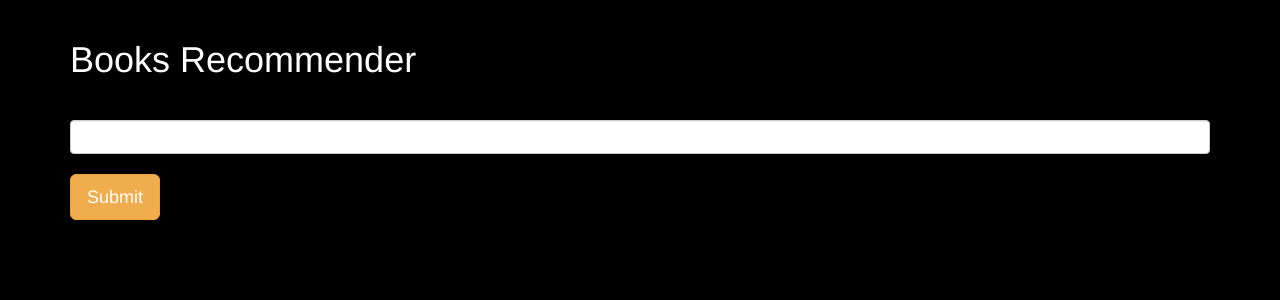
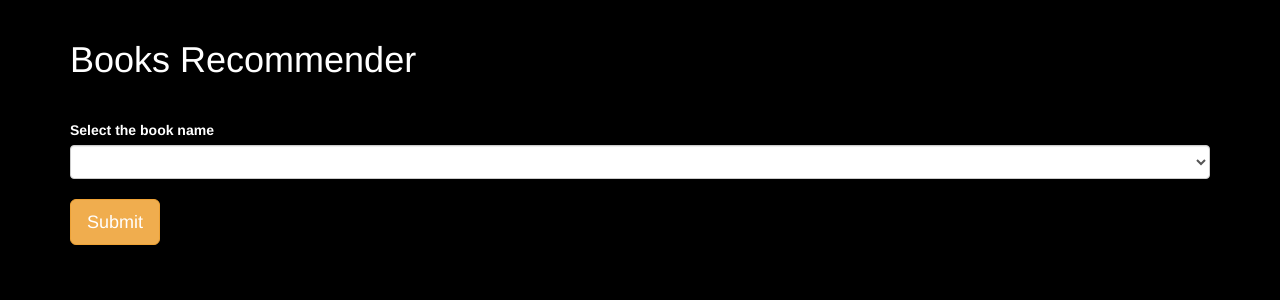
Before and after one commit to GauravBurande/Book-Recommender-System, a Flask app: page /recommend in a window 1280 px wide. Shown: the part 52-352 px from the top of the page. Run offline with Flask 2, Linux system fonts and the light colour scheme; lists and menus that the app fills with data are empty; parts of the project's set-up code (start-up, migrations or seed data) failed here and were passed over.

Commit message:
changed recommend ui
changed book selection from input to select option

```diff
--- a/app.py
+++ b/app.py
@@ -26,7 +26,8 @@
 
 @app.route("/recommend")
 def recommend_ui():
-    return render_template('recommend.html')
+    return render_template('recommend.html',
+                            book_name = list(popular_df['Book-Title'].values))
 
 @app.route('/recommend_books', methods=['post'])
 def recommend():
@@ -46,7 +47,7 @@
 
     print(data)
 
-    return render_template('recommend.html',data=data)
+    return render_template('recommend.html',data=data,book_name = list(popular_df['Book-Title'].values))
 
 if __name__ == "__main__":
     app.run(debug=True)
--- a/templates/index.html
+++ b/templates/index.html
@@ -5,7 +5,7 @@
     <meta charset="UTF-8">
     <meta http-equiv="X-UA-Compatible" content="IE=edge">
     <meta name="viewport" content="width=device-width, initial-scale=1.0">
-    <title>Home|Book Recommender</title>
+    <title>Home | Book Recommender</title>
     <link rel="stylesheet" href="https://cdn.jsdelivr.net/npm/bootstrap@3.3.7/dist/css/bootstrap.min.css"
         integrity="sha384-BVYiiSIFeK1dGmJRAkycuHAHRg32OmUcww7on3RYdg4Va+PmSTsz/K68vbdEjh4u" crossorigin="anonymous">
 
--- a/templates/recommend.html
+++ b/templates/recommend.html
@@ -5,7 +5,7 @@
     <meta charset="UTF-8">
     <meta http-equiv="X-UA-Compatible" content="IE=edge">
     <meta name="viewport" content="width=device-width, initial-scale=1.0">
-    <title>Recommend|Book Recommender</title>
+    <title>Recommend | Book Recommender</title>
     <link rel="stylesheet" href="https://cdn.jsdelivr.net/npm/bootstrap@3.3.7/dist/css/bootstrap.min.css"
         integrity="sha384-BVYiiSIFeK1dGmJRAkycuHAHRg32OmUcww7on3RYdg4Va+PmSTsz/K68vbdEjh4u" crossorigin="anonymous">
 
@@ -73,8 +73,13 @@
             <div class="col-md-12">
                 <h1 class="text1">Books Recommender</h1>
                 <form action="/recommend_books" method="post">
-                    <input name="user_input" type="text" class="form-control "><br>
-                    <input type="submit" class="btn btn-lg btn-warning">
+                    <label style="color:white;"><b>Select the book name</b></label>
+                    <select name="user_input" id="user_input" class="selectpicker form-control" required="l">
+                        {% for book in book_name %}
+                        <option value="{{ book }}">{{ book }}</option>
+                        {% endfor %}
+                    </select>
+                    <input style="margin: 20px 0px;" type="submit" class="btn btn-lg btn-warning">
                 </form>
             </div>
 
@@ -97,4 +102,13 @@
         </div>
     </div>
 
+    <script src="https://cdn.jsdelivr.net/npm/bootstrap@5.2.0-beta1/dist/js/bootstrap.bundle.min.js"
+    integrity="sha384-pprn3073KE6tl6bjs2QrFaJGz5/SUsLqktiwsUTF55Jfv3qYSDhgCecCxMW52nD2"
+    crossorigin="anonymous"></script>
+    <script src="https://cdn.jsdelivr.net/npm/@popperjs/core@2.11.5/dist/umd/popper.min.js"
+    integrity="sha384-Xe+8cL9oJa6tN/veChSP7q+mnSPaj5Bcu9mPX5F5xIGE0DVittaqT5lorf0EI7Vk"
+    crossorigin="anonymous"></script>
+    <script src="https://cdn.jsdelivr.net/npm/bootstrap@5.2.0-beta1/dist/js/bootstrap.min.js"
+    integrity="sha384-kjU+l4N0Yf4ZOJErLsIcvOU2qSb74wXpOhqTvwVx3OElZRweTnQ6d31fXEoRD1Jy"
+    crossorigin="anonymous"></script>
 </body>
```
